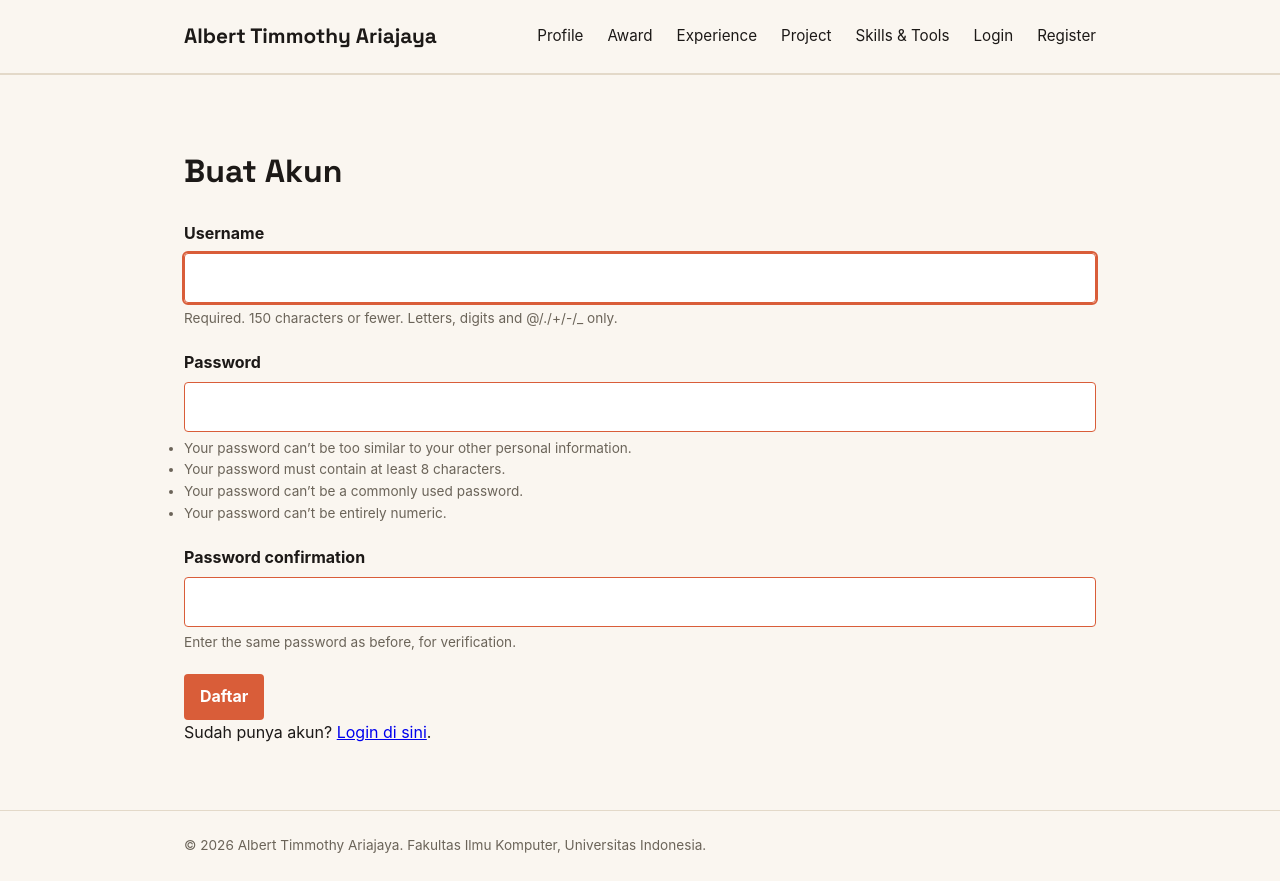
After one commit to Albert-Timmothy/myportofolio, a Django app: page /register/ in a window 1280 px wide. The commit adds this page. Run offline with Django 5.2, Linux system fonts and the light colour scheme.

Commit message:
Menyelesaikan Tutorial 04

```diff
--- a/main/urls.py
+++ b/main/urls.py
@@ -9,11 +9,15 @@ from main.views import (
     get_experiences_json,
     get_projects_json,
     get_skills_json,
+    login_user,
+    logout_user,
+    register,
     show_award,
     show_experience,
     show_main,
     show_projects,
     show_skills,
+    toggle_star,
     update_project,
     update_skill,
 )
@@ -22,12 +26,16 @@ app_name = "main"
 
 urlpatterns = [
     path("", show_main, name="show_main"),
+    path("register/", register, name="register"),
+    path("login/", login_user, name="login"),
+    path("logout/", logout_user, name="logout"),
     path("experience/", show_experience, name="show_experience"),
     path("awards/", show_award, name="show_award"),
     path("projects/add/", create_project, name="create_project"),
     path("projects/", show_projects, name="show_projects"),
     path("projects/<uuid:project_id>/edit/", update_project, name="update_project"),
     path("projects/<uuid:project_id>/delete/", delete_project, name="delete_project"),
+    path("projects/<uuid:project_id>/star/", toggle_star, name="toggle_star"),
     path("skills/", show_skills, name="show_skills"),
     path("skills/add/", create_skill, name="create_skill"),
     path("skills/<uuid:skill_id>/edit/", update_skill, name="update_skill"),
--- a/main/views.py
+++ b/main/views.py
@@ -1,8 +1,15 @@
+from django.contrib.auth import login, logout
+from django.contrib.auth.forms import AuthenticationForm, UserCreationForm
 from django.contrib import messages
 from django.core import serializers
 from django.http import HttpResponse
 from django.shortcuts import get_object_or_404, redirect, render
 from django.views.decorators.http import require_POST
+
+import datetime
+
+from django.contrib.auth.decorators import login_required
+from django.core.exceptions import PermissionDenied
 
 from main.forms import ProjectForm, SkillForm
 from main.models import Award, Experience, Project, Skill
@@ -19,16 +26,58 @@ def _json_response(queryset):
 
 
 def show_main(request):
+    last_login = request.COOKIES.get(
+        "last_login", "Belum ada sesi login / Cookie tidak ditemukan."
+    )
     context = {
         "name": OWNER_NAME,
         "npm": "2506656381",
         "study_program": "S1 Sistem Informasi",
         "bio": (
-            "Information Systems undergraduate student of Universitas Indonesia with strong leadership, communication, dynamic and problem-solving skills. Quick learner with a collaborative mindset, analytical thinking and curious on new innovation. Adapting to new challenges while continuously expanding knowledge and expertise."
+            "Information Systems undergraduate student..."
         ),
+        "last_login": last_login,
     }
     return render(request, "index.html", context)
 
+def register(request):
+    form = UserCreationForm(request.POST or None)
+
+    if request.method == "POST" and form.is_valid():
+        form.save()
+        messages.success(request, "Akun berhasil dibuat. Silakan login.")
+        return redirect("main:login")
+
+    context = {
+        "name": OWNER_NAME,
+        "form": form,
+    }
+    return render(request, "register.html", context)
+
+def login_user(request):
+    form = AuthenticationForm(request, data=request.POST or None)
+
+    if request.method == "POST" and form.is_valid():
+        user = form.get_user()
+        login(request, user)
+        response = redirect("main:show_main")
+        response.set_cookie(
+            "last_login", datetime.datetime.now().strftime("%Y-%m-%d %H:%M:%S")
+        )
+        return response
+
+    context = {
+        "name": OWNER_NAME,
+        "form": form,
+    }
+    return render(request, "login.html", context)
+
+
+def logout_user(request):
+    logout(request)
+    response = redirect("main:show_main")
+    response.delete_cookie("last_login")
+    return response
 
 def show_award(request):
     context = {
@@ -56,7 +105,11 @@ def get_experiences_json(request):
 
 # ---------- Projects ----------
 
+@login_required(login_url="/login/")
 def create_project(request):
+    if not request.user.is_superuser:
+        raise PermissionDenied
+
     form = ProjectForm(request.POST or None)
 
     if request.method == "POST" and form.is_valid():
@@ -73,7 +126,11 @@ def create_project(request):
     return render(request, "projects_form.html", context)
 
 
+@login_required(login_url="/login/")
 def update_project(request, project_id):
+    if not request.user.is_superuser:
+        raise PermissionDenied
+
     project = get_object_or_404(Project, pk=project_id)
     form = ProjectForm(request.POST or None, instance=project)
 
@@ -90,6 +147,20 @@ def update_project(request, project_id):
     }
     return render(request, "projects_form.html", context)
 
+
+@login_required(login_url="/login/")
+def delete_project(request, project_id):
+    if not request.user.is_superuser:
+        raise PermissionDenied
+
+    project = get_object_or_404(Project, pk=project_id)
+
+    if request.method == "POST":
+        project.delete()
+        messages.success(request, "Project berhasil dihapus!")
+        return redirect("main:show_projects")
+
+    return redirect("main:show_projects")
 
 def show_projects(request):
     json_response = get_projects_json(request)
@@ -116,16 +187,21 @@ def get_projects_json(request):
     if title_query:
         projects = projects.filter(title__icontains=title_query)
 
-    return _json_response(projects)
+    return HttpResponse(
+        serializers.serialize("json", projects, use_natural_foreign_keys=True),
+        content_type="application/json",
+    )
 
 
-def delete_project(request, project_id):
+@login_required(login_url="/login/")
+def toggle_star(request, project_id):
     project = get_object_or_404(Project, pk=project_id)
 
     if request.method == "POST":
-        project.delete()
-        messages.success(request, "Project berhasil dihapus!")
-        return redirect("main:show_projects")
+        if request.user in project.starred_by.all():
+            project.starred_by.remove(request.user)
+        else:
+            project.starred_by.add(request.user)
 
     return redirect("main:show_projects")
 
--- a/static/css/style.css
+++ b/static/css/style.css
@@ -813,3 +813,29 @@ h1,
     font-size: 0.85rem;
     letter-spacing: 0;
 }
+
+.nav-user {
+    font-weight: 700;
+    margin-left: 0.5rem;
+}
+
+.star-form {
+    display: inline;
+}
+
+.button-star {
+    display: inline-flex;
+    align-items: center;
+    gap: 0.4rem;
+}
+
+.button-star.is-starred {
+    background: var(--accent);
+}
+
+.star-count {
+    padding: 0.05rem 0.4rem;
+    border-radius: 999px;
+    background: rgba(0, 0, 0, 0.15);
+    font-size: 0.8rem;
+}
--- a/templates/base.html
+++ b/templates/base.html
@@ -20,6 +20,13 @@
                 <a href="{% url 'main:show_experience' %}">Experience</a>
                 <a href="{% url 'main:show_projects' %}">Project</a>
                 <a href="{% url 'main:show_skills' %}">Skills &amp; Tools</a>
+                {% if user.is_authenticated %}
+                    <span class="nav-user">{{ user.username }}</span>
+                    <a href="{% url 'main:logout' %}">Logout</a>
+                {% else %}
+                    <a href="{% url 'main:login' %}">Login</a>
+                    <a href="{% url 'main:register' %}">Register</a>
+                {% endif %}
             </nav>
         </div>
     </header>
--- a/templates/index.html
+++ b/templates/index.html
@@ -24,6 +24,10 @@
                         <div class="meta-row">
                             <dt>Program</dt>
                             <dd>{{ study_program }}</dd>
+                        </div>
+                        <div class="meta-row">
+                            <dt>Sesi Terakhir Login</dt>
+                            <dd>{{ last_login }}</dd>
                         </div>
                     </dl>
                 <div class="social-links">
--- a/templates/project.html
+++ b/templates/project.html
@@ -9,11 +9,13 @@
                 <p class="section-kicker">Karya yang saya bangun</p>
                 <div class="project-header">
                     <h1>Projects</h1>
+                    {% if user.is_superuser %}
                         <a href="{% url 'main:create_project' %}"
                         class="button project-add-button">
                             <span aria-hidden="true">+</span>
                             Tambah Proyek
                         </a>
+                    {% endif %}
                 </div>
                 <form method="get"
                       action="{% url 'main:show_projects' %}"
@@ -42,9 +44,12 @@
                                     {% if project.project_url %}
                                         <a href="{{ project.project_url }}" class="button">Lihat Project</a>
                                     {% endif %}
+                                    {% include "components/project_star.html" with project=project %}
+                                    {% if user.is_superuser %}
                                         <a href="{% url 'main:update_project' project.id %}"
                                         class="button button-secondary">Edit</a>
                                         {% include "components/project_delete_modal.html" with project=project %}
+                                    {% endif %}
                                 </div>
                             </div>
                         </article>
--- /dev/null
+++ b/templates/register.html
@@ -0,0 +1,33 @@
+{% extends "base.html" %}
+{% block meta %}
+<title>Register - {{ name }}</title>
+{% endblock meta %}
+{% block content %}
+<main>
+    <section class="experience-section">
+        <div class="container">
+            <h1>Buat Akun</h1>
+            <form method="post" action="{% url 'main:register' %}" class="project-form">
+                {% csrf_token %}
+                {% for error in form.non_field_errors %}
+                    <p class="form-error">{{ error }}</p>
+                {% endfor %}
+                {% for field in form %}
+                    <div class="form-group">
+                        <label for="{{ field.id_for_label }}">{{ field.label }}</label>
+                        {{ field }}
+                        {% if field.help_text %}
+                            <div class="form-help">{{ field.help_text }}</div>
+                        {% endif %}
+                        {% for error in field.errors %}
+                            <p class="form-error">{{ error }}</p>
+                        {% endfor %}
+                    </div>
+                {% endfor %}
+                <button type="submit" class="button">Daftar</button>
+            </form>
+            <p>Sudah punya akun? <a href="{% url 'main:login' %}">Login di sini</a>.</p>
+        </div>
+    </section>
+</main>
+{% endblock content %}
```
Also changed, not shown: main/models.py (+7 -0 lines), templates/components/project_star.html (added, +10 -0 lines), templates/login.html (added, +30 -0 lines), README.md, main/migrations/0010_project_starred_by.py (added), static/img/bemfasilkomui.png. Lines whose indentation alone changed are shown as unchanged.
